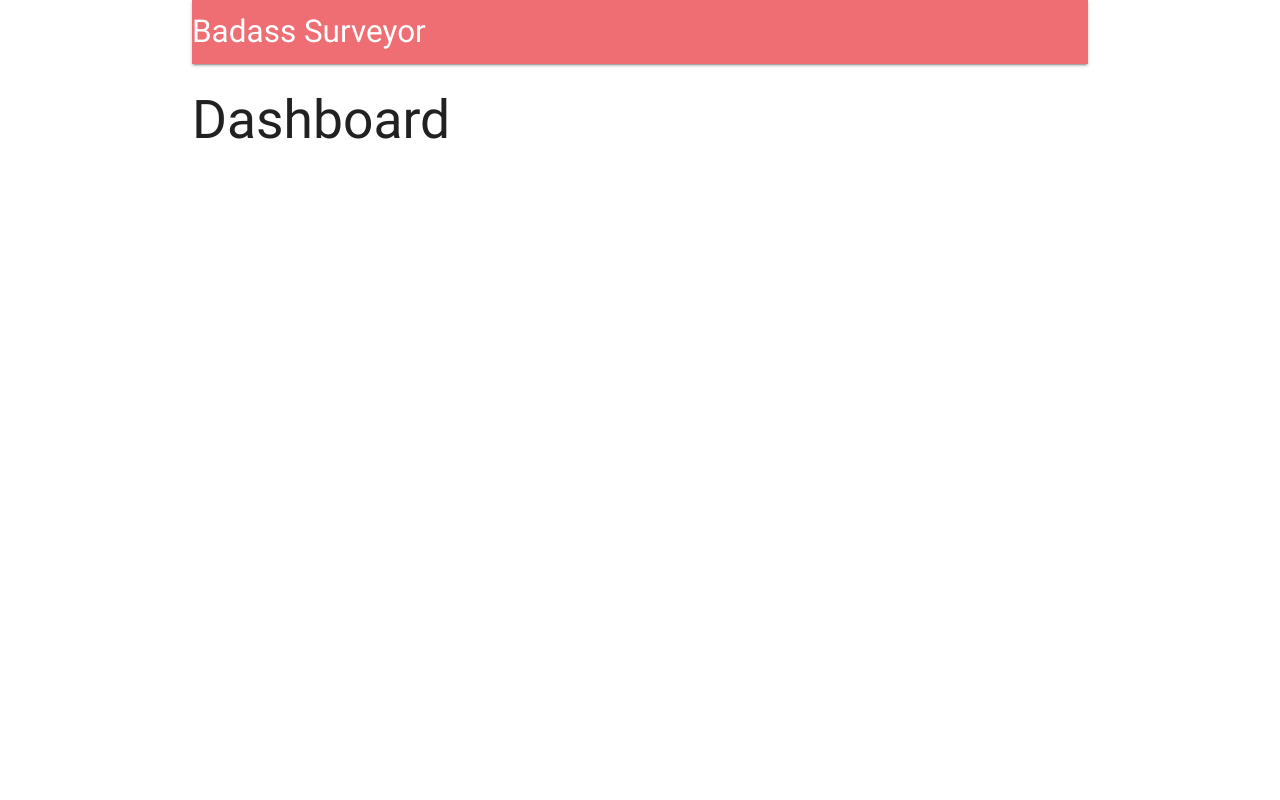
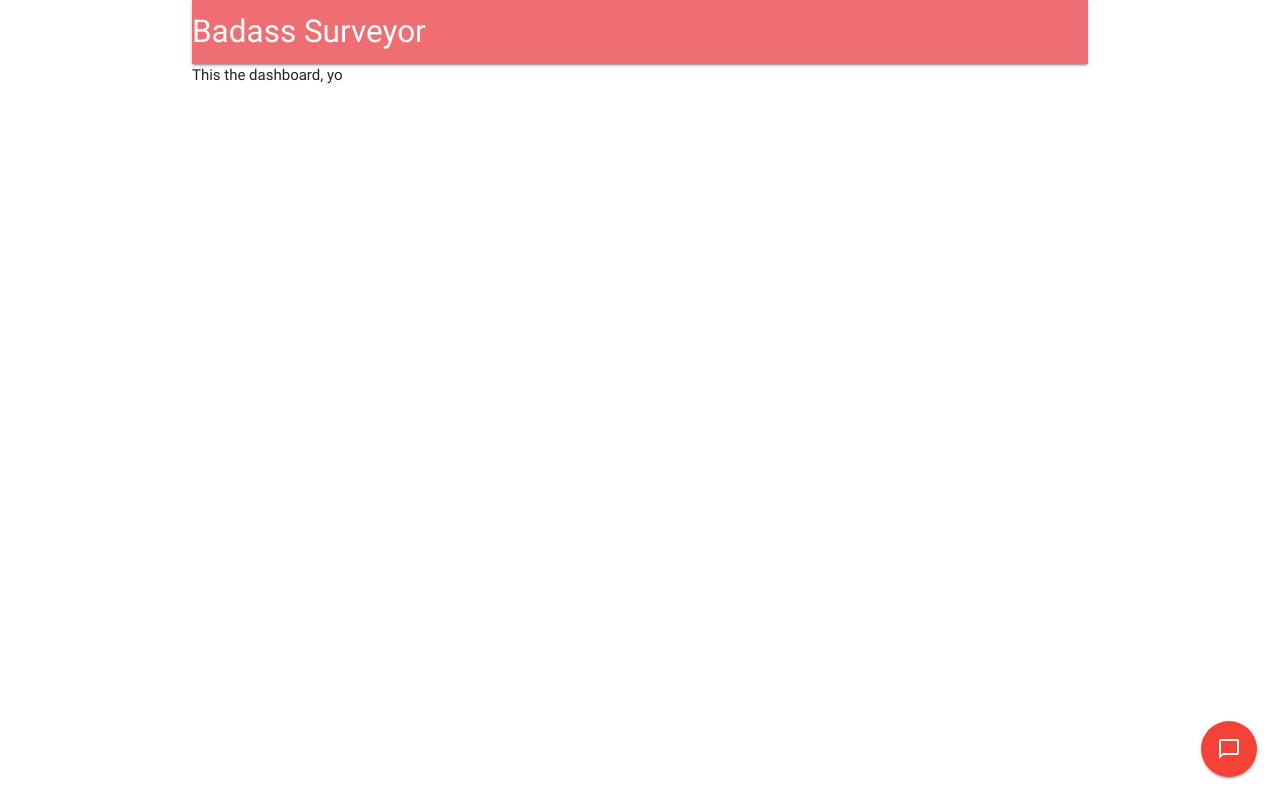
Before and after one commit to ordsec/badass-surveyor, a React (Create React App) app in the folder client/: page /surveys in a window 1280 px wide. Built offline with nearby package versions, Linux system fonts and the light colour scheme; no server answers.

Commit message:
set up the Dashboard component with 'add' button

```diff
--- a/client/public/index.html
+++ b/client/public/index.html
@@ -10,6 +10,7 @@
     -->
     <link rel="manifest" href="%PUBLIC_URL%/manifest.json">
     <link rel="shortcut icon" href="%PUBLIC_URL%/favicon.ico">
+    <link href="https://fonts.googleapis.com/icon?family=Material+Icons" rel="stylesheet">
     <!--
       Notice the use of %PUBLIC_URL% in the tags above.
       It will be replaced with the URL of the `public` folder during the build.
@@ -19,7 +20,7 @@
       work correctly both with client-side routing and a non-root public URL.
       Learn how to configure a non-root public URL by running `npm run build`.
     -->
-    <title>React App</title>
+    <title>Badass Surveyor</title>
   </head>
   <body>
     <noscript>
--- a/client/src/components/App.js
+++ b/client/src/components/App.js
@@ -5,8 +5,8 @@
 
 import Header from './Header';
 import Landing from './Landing';
+import Dashboard from './Dashboard';
 
-const Dashboard = () => <h2>Dashboard</h2>
 const SurveyNew = () => <h2>SurveyNew</h2>
 
 class App extends Component {
--- /dev/null
+++ b/client/src/components/Dashboard.js
@@ -0,0 +1,14 @@
+import React from 'react';
+
+const Dashboard = () => (
+  <div>
+    This the dashboard, yo
+    <div className="fixed-action-btn">
+      <a className="btn-floating btn-large red">
+        <i className="material-icons">chat_bubble_outline</i>
+      </a>
+    </div>
+  </div>
+);
+
+export default Dashboard;
```
